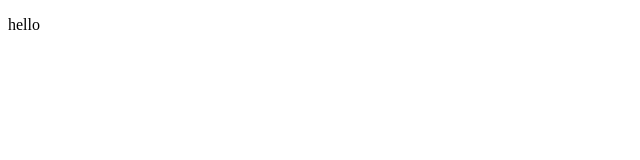
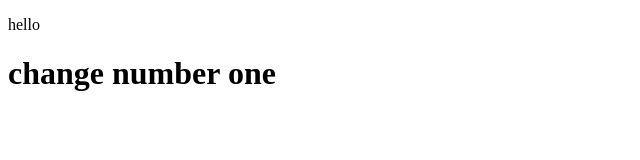
Before and after one commit to okmatthewj/SaasRepo, a plain HTML site: page index.html in a window 1280 px wide. Shown: the whole page, without its empty margins (0-640 px from the left). Drawn offline with Linux system fonts and the light colour scheme.

Commit message:
'second'

```diff
--- a/index.html
+++ b/index.html
@@ -8,5 +8,6 @@
 </head>
 <body>
     <p>hello</p>
+    <h1>change number one</h1>
 </body>
 </html>
```
